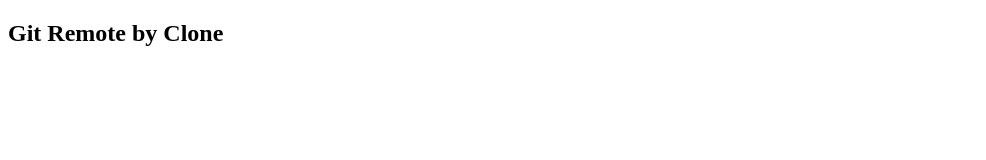
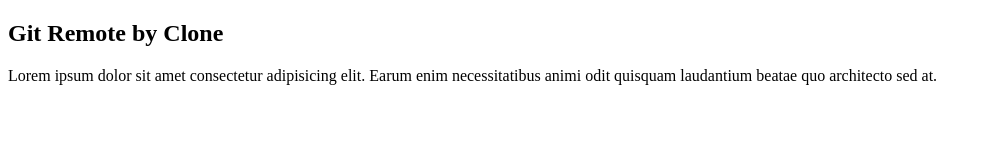
Before and after one commit to doublewinyusuf/Git-Remote-2, a plain HTML site: page index.html in a window 1280 px wide. Shown: the whole page, without its empty margins (0-986 px from the left). Drawn offline with Linux system fonts and the light colour scheme.

Commit message:
menyunting file index.html

```diff
--- a/index.html
+++ b/index.html
@@ -8,5 +8,6 @@
 </head>
 <body>
     <h2>Git Remote by Clone</h2>
+    <p>Lorem ipsum dolor sit amet consectetur adipisicing elit. Earum enim necessitatibus animi odit quisquam laudantium beatae quo architecto sed at.</p>
 </body>
 </html>
```
